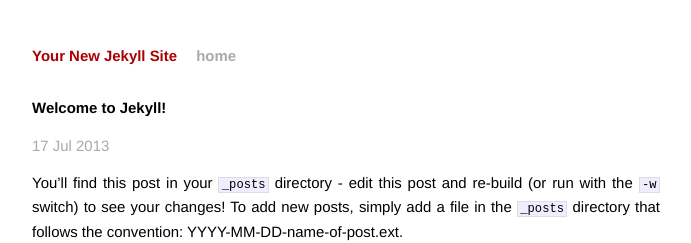
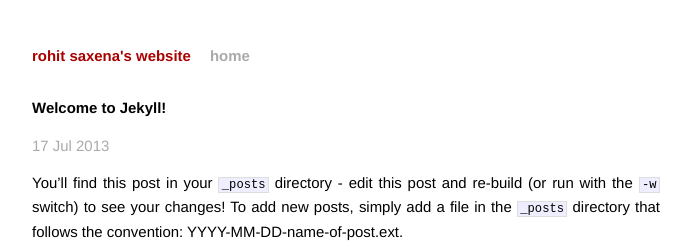
Before and after one commit to aerohit/site_old, a Jekyll site: the page built from _posts/2013-07-17-welcome-to-jekyll.markdown, in a window 1280 px wide. Shown: the top 243 px of the page, without its empty margins (294-985 px from the left). Built offline with Jekyll 4.4.1, drawn with Linux system fonts in a browser that asks for light colours; Markdown is read by kramdown in place of the engine named in the settings.

Commit message:
Changed the name of the site

```diff
--- a/_config.yml
+++ b/_config.yml
@@ -1,3 +1,3 @@
-name: Your New Jekyll Site
+name: rohit saxena's website
 markdown: redcarpet
 pygments: true
```
